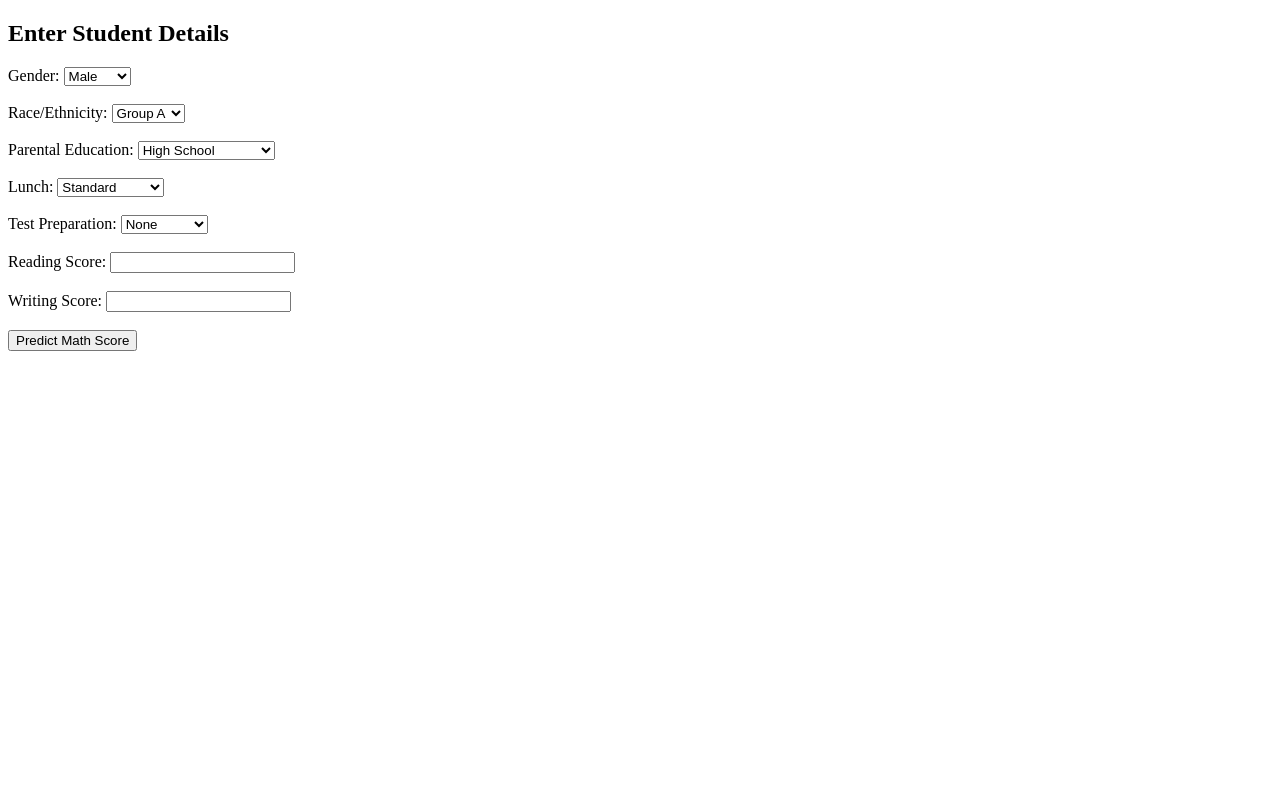
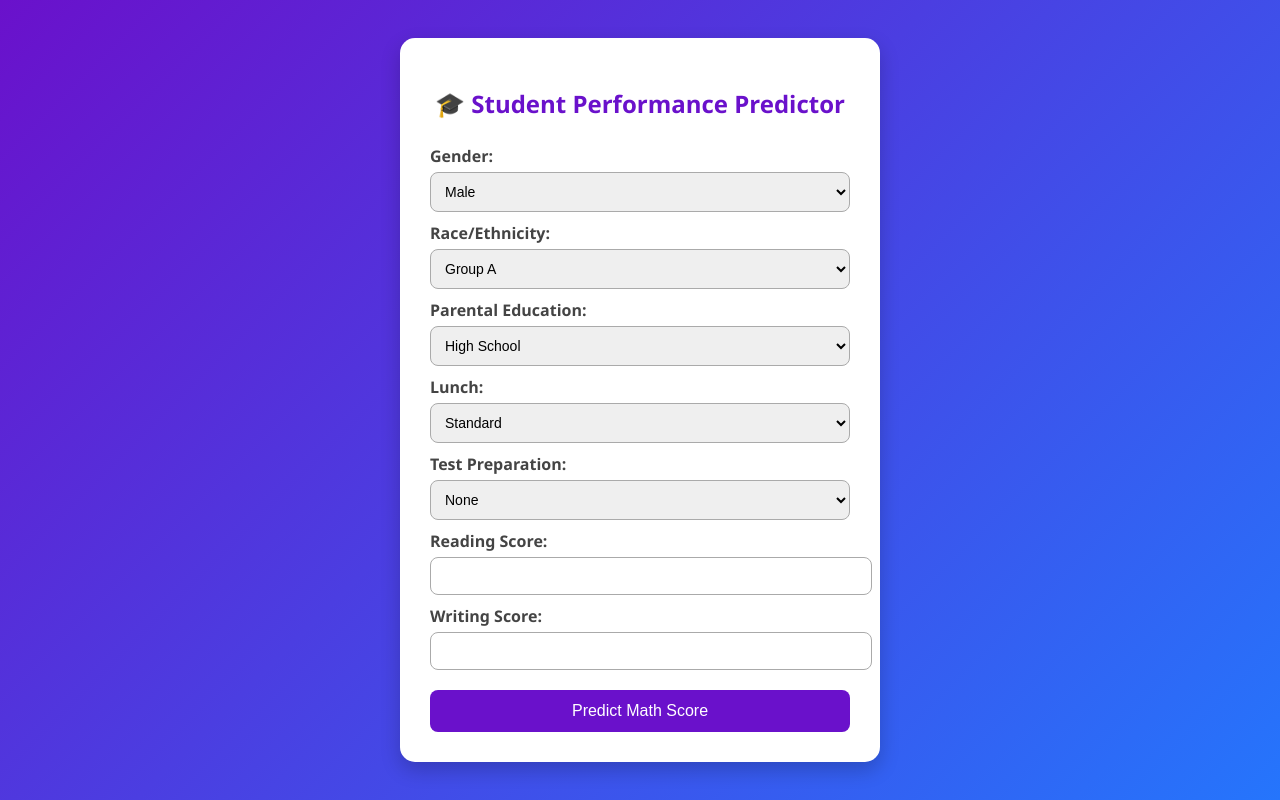
Before and after one commit to Krishna29072003/MLproject, a Flask app: page / in a window 1280 px wide. Run offline with Flask 3, Linux system fonts and the light colour scheme.

Commit message:
Version 6

```diff
--- a/templates/index.html
+++ b/templates/index.html
@@ -2,20 +2,96 @@
 <html>
 <head>
     <title>Student Performance Predictor</title>
+
+    <style>
+        body {
+            font-family: "Segoe UI", Arial, sans-serif;
+            background: linear-gradient(135deg, #6a11cb, #2575fc);
+            height: 100vh;
+            margin: 0;
+            display: flex;
+            justify-content: center;
+            align-items: center;
+            color: #333;
+        }
+
+        .container {
+            background: #ffffff;
+            width: 420px;
+            padding: 30px;
+            border-radius: 15px;
+            box-shadow: 0 8px 20px rgba(0,0,0,0.2);
+            animation: fadeIn 0.7s ease-in-out;
+        }
+
+        @keyframes fadeIn {
+            from {opacity: 0; transform: translateY(20px);}
+            to {opacity: 1; transform: translateY(0);}
+        }
+
+        h2 {
+            text-align: center;
+            color: #6a11cb;
+            margin-bottom: 25px;
+        }
+
+        label {
+            font-weight: bold;
+            margin-top: 10px;
+            display: block;
+            color: #444;
+        }
+
+        select, input[type="number"] {
+            width: 100%;
+            padding: 10px;
+            margin-top: 5px;
+            border-radius: 8px;
+            border: 1px solid #aaa;
+            font-size: 14px;
+            outline: none;
+            transition: 0.3s;
+        }
+
+        select:focus, input:focus {
+            border-color: #6a11cb;
+            box-shadow: 0 0 8px rgba(106, 17, 203, 0.3);
+        }
+
+        button {
+            width: 100%;
+            padding: 12px;
+            background: #6a11cb;
+            border: none;
+            color: white;
+            font-size: 16px;
+            border-radius: 8px;
+            cursor: pointer;
+            margin-top: 20px;
+            transition: 0.3s;
+        }
+
+        button:hover {
+            background: #5011a7;
+            transform: translateY(-2px);
+        }
+    </style>
 </head>
+
 <body>
-    <h2>Enter Student Details</h2>
+
+    <div class="container">
+        <h2>🎓 Student Performance Predictor</h2>
 
         <form method="POST" action="/predict">
 
-        Gender:
+            <label>Gender:</label>
             <select name="gender">
                 <option value="male">Male</option>
                 <option value="female">Female</option>
             </select>
-        <br><br>
 
-        Race/Ethnicity:
+            <label>Race/Ethnicity:</label>
             <select name="race_ethnicity">
                 <option value="group A">Group A</option>
                 <option value="group B">Group B</option>
@@ -23,9 +99,8 @@
                 <option value="group D">Group D</option>
                 <option value="group E">Group E</option>
             </select>
-        <br><br>
 
-        Parental Education:
+            <label>Parental Education:</label>
             <select name="parental_level_of_education">
                 <option value="high school">High School</option>
                 <option value="some college">Some College</option>
@@ -33,33 +108,29 @@
                 <option value="bachelor's degree">Bachelor's Degree</option>
                 <option value="master's degree">Master's Degree</option>
             </select>
-        <br><br>
 
-        Lunch:
+            <label>Lunch:</label>
             <select name="lunch">
                 <option value="standard">Standard</option>
                 <option value="free/reduced">Free/Reduced</option>
             </select>
-        <br><br>
 
-        Test Preparation:
+            <label>Test Preparation:</label>
             <select name="test_preparation_course">
                 <option value="none">None</option>
                 <option value="completed">Completed</option>
             </select>
-        <br><br>
 
-        Reading Score:
+            <label>Reading Score:</label>
             <input type="number" name="reading_score" required>
-        <br><br>
 
-        Writing Score:
+            <label>Writing Score:</label>
             <input type="number" name="writing_score" required>
-        <br><br>
 
             <button type="submit">Predict Math Score</button>
 
         </form>
+    </div>
 
 </body>
 </html>
```
Lines whose indentation alone changed are shown as unchanged.
